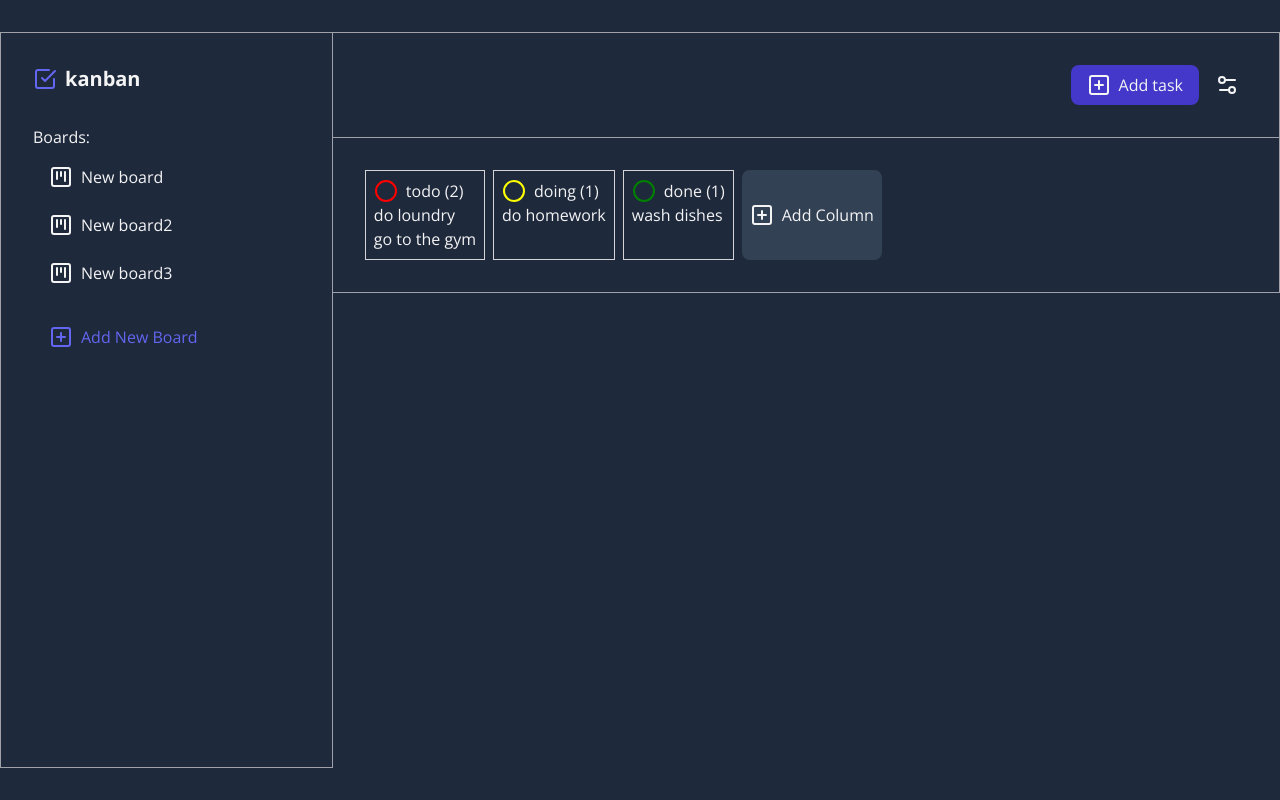
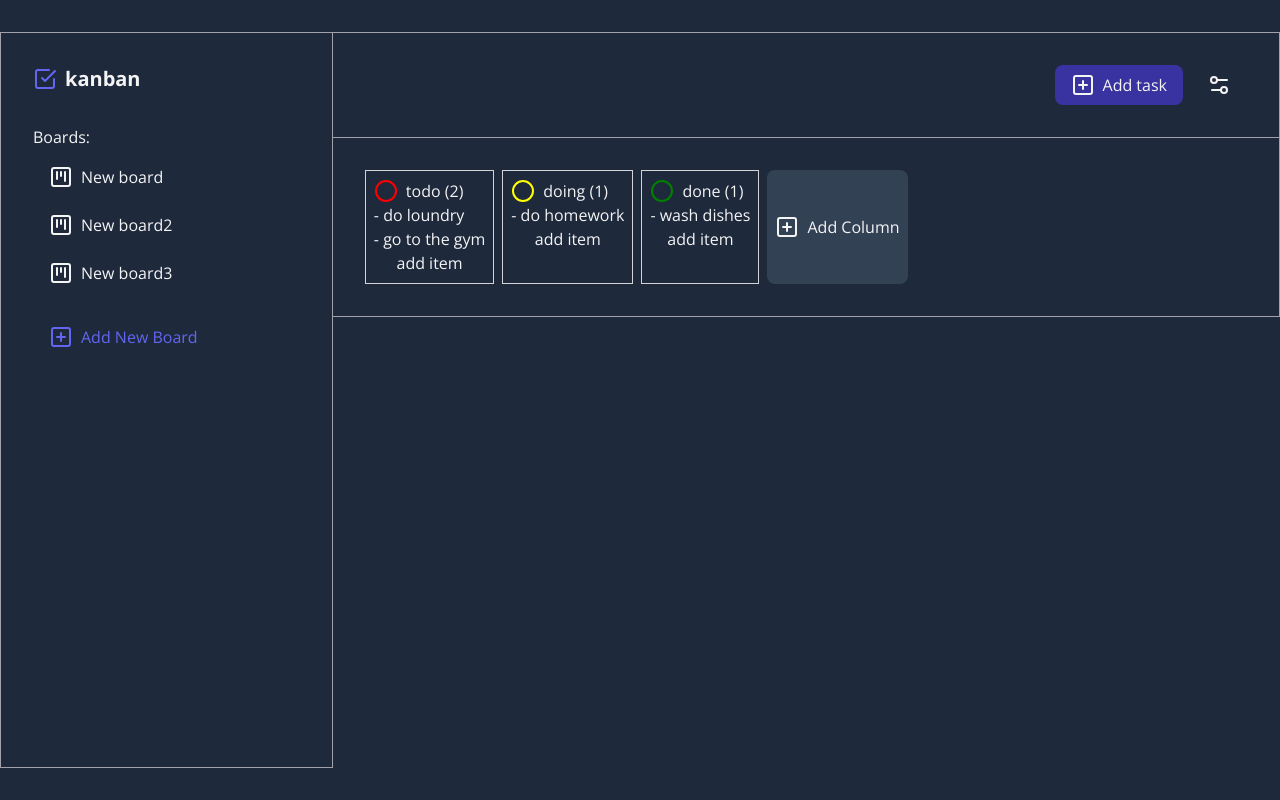
Before and after one commit to rynkovski/task-management, a React (Vite) app: page / in a window 1280 px wide. Built offline with nearby package versions, Linux system fonts and the light colour scheme.

Commit message:
refactor: create components

```diff
--- a/src/App.tsx
+++ b/src/App.tsx
@@ -1,85 +1,16 @@
-import {
-  CheckSquare,
-  Circle,
-  KanbanSquare,
-  PlusSquare,
-  Settings2,
-} from "lucide-react";
+import Sidebar from "./components/Sidebar";
 
-const boards = ["New board", "New board2", "New board3"];
+import Header from "./components/Header";
+import Board from "./components/Board";
 
 function App() {
   return (
     <div className="bg-slate-800">
       <div className="max-w-7xl min-h-screen mx-auto flex  text-zinc-100">
-        <aside className="border border-zinc-400 p-8 my-8 w-1/3">
-          <p className="text-xl font-bold mb-8 flex items-center gap-2">
-            <CheckSquare color="#6366f1" />
-            kanban
-          </p>
-          <p className="mb-2">Boards:</p>
-          <ul className="mb-6">
-            {boards.map((board) => {
-              return (
-                <li>
-                  <a
-                    className="flex mb-2 hover:rounded-lg hover:bg-indigo-700 px-4 py-2 gap-2 active:bg-indigo-700"
-                    href=""
-                  >
-                    <KanbanSquare />
-                    {board}
-                  </a>
-                </li>
-              );
-            })}
-          </ul>
-          <button className="flex text-indigo-500 gap-2 hover:rounded-lg hover:bg-indigo-700 px-4 py-2 hover:text-zinc-100">
-            <PlusSquare /> Add New Board
-          </button>
-        </aside>
+        <Sidebar />
         <div className="my-8 w-full">
-          <header className="flex items-center justify-end gap-2 p-8 border-b border-t border-r border-zinc-400">
-            <button className="flex gap-2 hover:bg-indigo-700/75 rounded-lg bg-indigo-700 px-4 py-2">
-              <PlusSquare />
-              Add task
-            </button>
-            <button className="hover:bg-indigo-700 p-2 rounded-lg">
-              <Settings2 />
-            </button>
-          </header>
-          <div className="flex gap-2 p-8 border-b  border-r border-zinc-400">
-            <div className="border border-zinc-300 p-2">
-              <h3 className="flex gap-2">
-                <Circle color="red" />
-                todo (2)
-              </h3>
-              <ul>
-                <li>do loundry</li>
-                <li>go to the gym</li>
-              </ul>
-            </div>
-            <div className="border border-zinc-300 p-2">
-              <h3 className="flex gap-2">
-                <Circle color="yellow" />
-                doing (1)
-              </h3>
-              <ul>
-                <li>do homework</li>
-              </ul>
-            </div>
-            <div className="border border-zinc-300 p-2">
-              <h3 className="flex gap-2">
-                <Circle color="green" />
-                done (1)
-              </h3>
-              <ul>
-                <li>wash dishes</li>
-              </ul>
-            </div>
-            <button className="flex items-center bg-slate-700 gap-2 p-2 rounded-lg">
-              <PlusSquare /> Add Column
-            </button>
-          </div>
+          <Header />
+          <Board />
         </div>
       </div>
     </div>
--- /dev/null
+++ b/src/components/Board.tsx
@@ -0,0 +1,46 @@
+import { Circle, PlusSquare } from "lucide-react";
+import { useState } from "react";
+
+function Board() {
+  const [columns, setColumns] = useState([
+    { title: "todo", iconColor: "red", items: ["do loundry", "go to the gym"] },
+    { title: "doing", iconColor: "yellow", items: ["do homework"] },
+    { title: "done", iconColor: "green", items: ["wash dishes"] },
+  ]);
+
+  function createColumn() {
+    setColumns([{ title: "test", iconColor: "blue", items: ["test"] }]);
+  }
+  return (
+    <div className="flex jus gap-2 p-8 border-b  border-r border-zinc-400">
+      {columns.map((column) => {
+        return (
+          <div
+            key={column.title}
+            className="border flex flex-col  border-zinc-300 p-2"
+          >
+            <h3 className="flex gap-2">
+              <Circle color={column.iconColor} />
+              {column.title} ({column.items.length})
+            </h3>
+            <ul>
+              {column.items.map((item) => {
+                return <li key={item}>- {item}</li>;
+              })}
+            </ul>
+            <button>add item</button>
+          </div>
+        );
+      })}
+
+      <button
+        onClick={() => createColumn}
+        className="flex items-center bg-slate-700 hover:bg-slate-700/80 gap-2 p-2 rounded-lg"
+      >
+        <PlusSquare /> Add Column
+      </button>
+    </div>
+  );
+}
+
+export default Board;
--- /dev/null
+++ b/src/components/Header.tsx
@@ -0,0 +1,17 @@
+import { PlusSquare, Settings2 } from "lucide-react";
+import Button from "./ui/button";
+
+function Header() {
+  return (
+    <header className="flex items-center justify-end gap-2 p-8 border-b border-t border-r border-zinc-400">
+      <Button
+        style={"bg-indigo-700/70"}
+        text={"Add task"}
+        icon={<PlusSquare />}
+      />
+      <Button icon={<Settings2 />} />
+    </header>
+  );
+}
+
+export default Header;
--- /dev/null
+++ b/src/components/Sidebar.tsx
@@ -0,0 +1,35 @@
+import { CheckSquare, KanbanSquare, PlusSquare } from "lucide-react";
+
+const boards = ["New board", "New board2", "New board3"];
+
+function Sidebar() {
+  return (
+    <aside className="border border-zinc-400 p-8 my-8 w-1/3">
+      <p className="text-xl font-bold mb-8 flex items-center gap-2">
+        <CheckSquare color="#6366f1" />
+        kanban
+      </p>
+      <p className="mb-2">Boards:</p>
+      <ul className="mb-6">
+        {boards.map((board, idx) => {
+          return (
+            <li key={idx}>
+              <a
+                className="flex mb-2 hover:rounded-lg hover:bg-indigo-700 px-4 py-2 gap-2 active:bg-indigo-700"
+                href=""
+              >
+                <KanbanSquare />
+                {board}
+              </a>
+            </li>
+          );
+        })}
+      </ul>
+      <button className="flex text-indigo-500 gap-2 hover:rounded-lg hover:bg-indigo-700 px-4 py-2 hover:text-zinc-100">
+        <PlusSquare /> Add New Board
+      </button>
+    </aside>
+  );
+}
+
+export default Sidebar;
--- /dev/null
+++ b/src/components/ui/button.tsx
@@ -0,0 +1,20 @@
+import { ReactNode } from "react";
+
+type Button = {
+  style?: string;
+  icon?: ReactNode;
+  text?: string;
+};
+
+function Button({ style, icon, text }: Button) {
+  return (
+    <button
+      className={`flex ${style} gap-2 hover:bg-indigo-700 rounded-lg  px-4 py-2`}
+    >
+      {icon}
+      {text}
+    </button>
+  );
+}
+
+export default Button;
```
